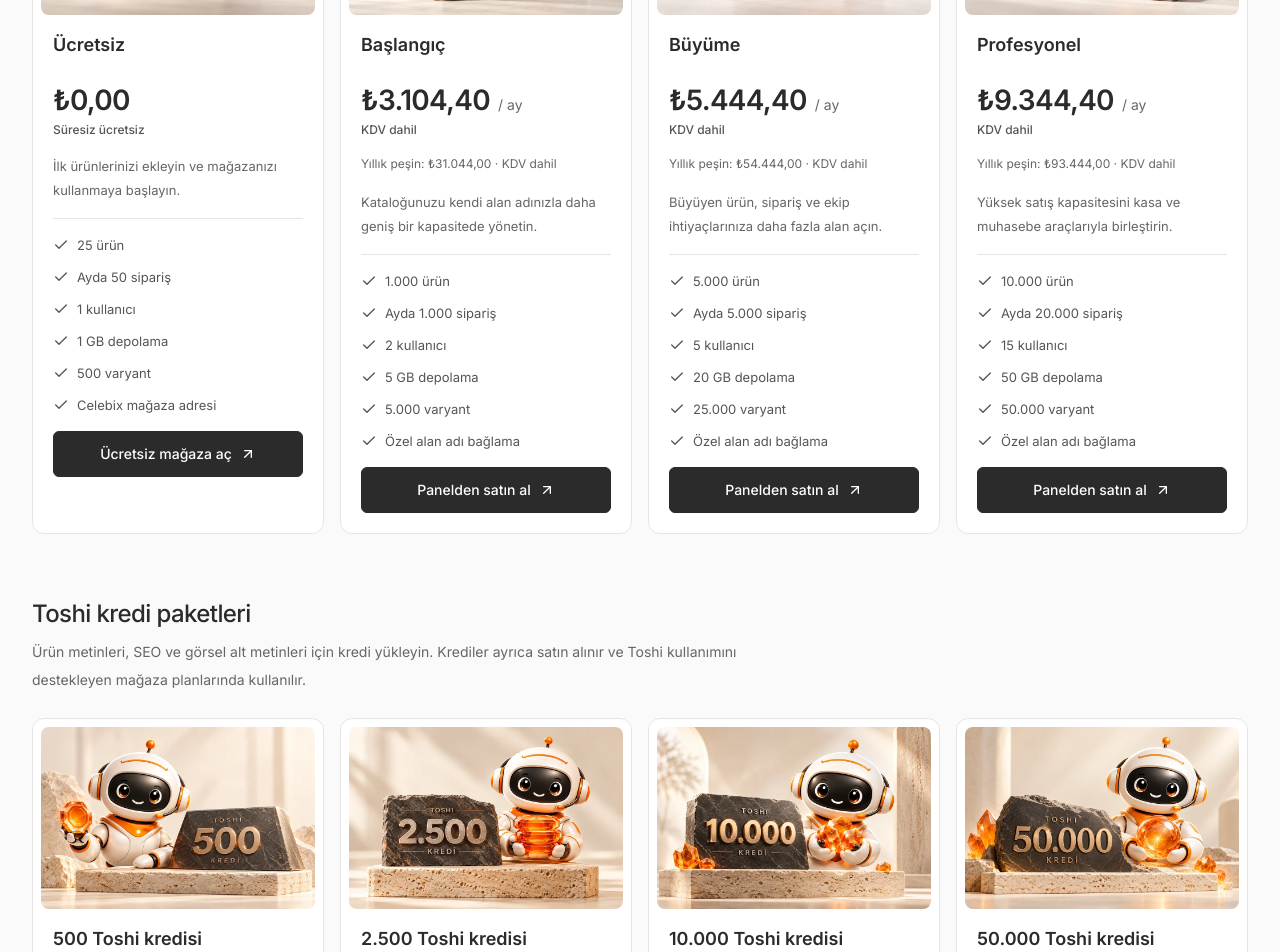
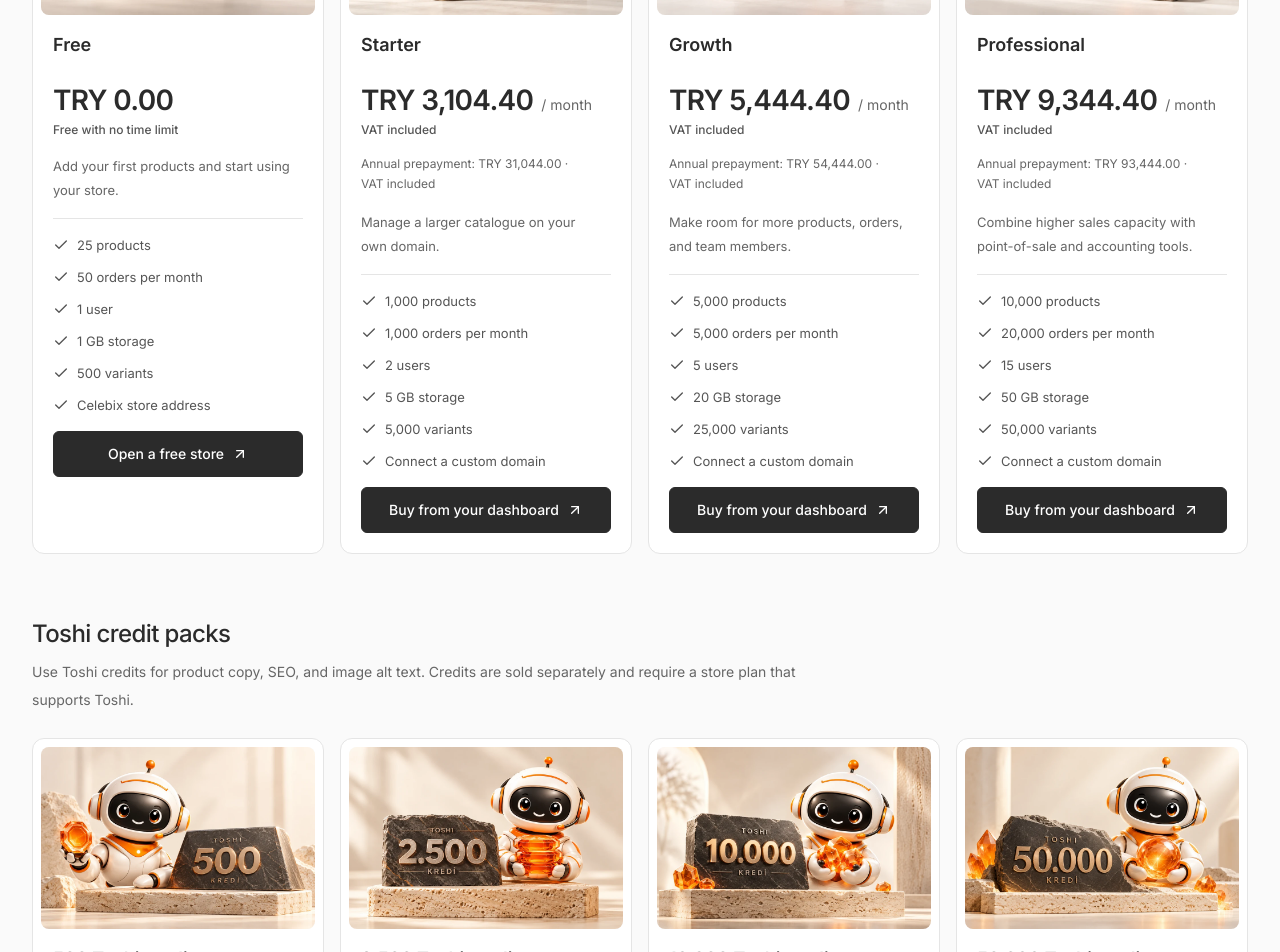
Before and after one commit to Webintoshi/celebix, a Next.js app: page /en/e-ticaret-paketleri in a window 1280 px wide. Shown: the part 1040-1992 px from the top of the page. Built offline with nearby package versions, Linux system fonts and the light colour scheme.

Commit message:
Update Celebix content in components/public-products

```diff
--- a/components/public-products/PublicProductCatalog.tsx
+++ b/components/public-products/PublicProductCatalog.tsx
@@ -3,21 +3,50 @@
 import { useState, type ReactNode } from 'react';
 import { ArrowUpRight, Check } from 'lucide-react';
 import catalog from './catalog.snapshot.json';
+import { englishPlanNames } from './schema.mjs';
 
 const PANEL_LOGIN = 'https://panel.saas-staging.celebix.net/login';
 const REGISTER = 'https://kayit.celebix.net/';
-const money = (cents: number) => new Intl.NumberFormat('tr-TR', { style: 'currency', currency: 'TRY' }).format(cents / 100);
-const count = (value: number) => value.toLocaleString('tr-TR');
 type Price = { netCents: number; vatCents: number; totalCents: number };
 const CARD = 'flex min-w-0 flex-col rounded-xl border border-[#e5e5e5] bg-white p-2';
 const BODY = 'flex flex-1 flex-col gap-4 px-3 pb-3 pt-4';
 const LINK = 'inline-flex min-h-11 w-full items-center justify-center gap-2 rounded-md border border-[#2b2b2b] bg-[#2b2b2b] px-4 py-3 text-sm font-medium text-white transition-colors hover:bg-[#414141] focus-visible:outline focus-visible:outline-2 focus-visible:outline-offset-4 focus-visible:outline-[#2b2b2b]';
-const PLAN_COPY: Record<string, string> = {
-  free_starter: 'İlk ürünlerinizi ekleyin ve mağazanızı kullanmaya başlayın.',
-  starter: 'Kataloğunuzu kendi alan adınızla daha geniş bir kapasitede yönetin.',
-  growth: 'Büyüyen ürün, sipariş ve ekip ihtiyaçlarınıza daha fazla alan açın.',
-  professional: 'Yüksek satış kapasitesini kasa ve muhasebe araçlarıyla birleştirin.',
+const copy = {
+  tr: {
+    language: 'tr-TR', catalog: 'Paketler ve fiyatlar', intro: 'Mağaza paketleri ve Toshi kredileri. Fiyatlara KDV dahildir.', groups: 'Ürün grupları',
+    plans: 'Mağaza paketleri', credits: 'Toshi kredi paketleri', payment: 'Satın alımlar iyzico ile tamamlanır.',
+    terms: 'Aylık veya yıllık peşin ödeme. Otomatik yenileme yok.', termGroup: 'Paket ödeme dönemi', monthly: 'Aylık', annual: 'Yıllık', month: 'ay', year: 'yıl',
+    vat: 'KDV dahil', free: 'Süresiz ücretsiz', register: 'Ücretsiz mağaza aç', buy: 'Panelden satın al', annualPayment: 'Yıllık peşin', monthlyPayment: 'Aylık ödeme',
+    products: (n: string) => `${n} ürün`, orders: (n: string) => `Ayda ${n} sipariş`, staff: (n: string) => `${n} kullanıcı`, storage: 'GB depolama', variants: 'varyant',
+    domain: 'Özel alan adı bağlama', subdomain: 'Celebix mağaza adresi', creditName: (n: string) => `${n} Toshi kredisi`,
+    creditsIntro: 'Ürün metinleri, SEO ve görsel alt metinleri için kredi yükleyin. Krediler ayrıca satın alınır ve Toshi kullanımını destekleyen mağaza planlarında kullanılır.',
+    creditBalance: 'Mağazanızın Toshi bakiyesine eklenir.', oneTime: 'Tek seferlik satın alma',
+    planCopy: {
+      free_starter: 'İlk ürünlerinizi ekleyin ve mağazanızı kullanmaya başlayın.',
+      starter: 'Kataloğunuzu kendi alan adınızla daha geniş bir kapasitede yönetin.',
+      growth: 'Büyüyen ürün, sipariş ve ekip ihtiyaçlarınıza daha fazla alan açın.',
+      professional: 'Yüksek satış kapasitesini kasa ve muhasebe araçlarıyla birleştirin.',
+    } satisfies Record<string, string>,
+  },
+  en: {
+    language: 'en-GB', catalog: 'Plans and pricing', intro: 'Store plans and Toshi credits. Prices include VAT.', groups: 'Product groups',
+    plans: 'Store plans', credits: 'Toshi credit packs', payment: 'Payments are processed through iyzico.',
+    terms: 'Pay monthly or yearly in advance. Plans do not renew automatically.', termGroup: 'Plan billing period', monthly: 'Monthly', annual: 'Yearly', month: 'month', year: 'year',
+    vat: 'VAT included', free: 'Free with no time limit', register: 'Open a free store', buy: 'Buy from your dashboard', annualPayment: 'Annual prepayment', monthlyPayment: 'Monthly payment',
+    products: (n: string) => `${n} products`, orders: (n: string) => `${n} orders per month`, staff: (n: string) => `${n} ${n === '1' ? 'user' : 'users'}`, storage: 'GB storage', variants: 'variants',
+    domain: 'Connect a custom domain', subdomain: 'Celebix store address', creditName: (n: string) => `${n} Toshi credits`,
+    creditsIntro: 'Use Toshi credits for product copy, SEO, and image alt text. Credits are sold separately and require a store plan that supports Toshi.',
+    creditBalance: 'Added to your store’s Toshi balance.', oneTime: 'One-time purchase',
+    planCopy: {
+      free_starter: 'Add your first products and start using your store.',
+      starter: 'Manage a larger catalogue on your own domain.',
+      growth: 'Make room for more products, orders, and team members.',
+      professional: 'Combine higher sales capacity with point-of-sale and accounting tools.',
+    } satisfies Record<string, string>,
+  },
 };
+const planNames: Record<string, string> = englishPlanNames;
+type CatalogCopy = (typeof copy)[keyof typeof copy];
 
 function Artwork({ src }: { src: string }) {
   return <img src={src} alt="" width={960} height={640} loading="lazy" decoding="async" className="aspect-[3/2] h-auto w-full rounded-lg bg-[#fafafa] object-contain" />;
@@ -25,40 +54,44 @@ function Artwork({ src }: { src: string }) {
 function Features({ children }: { children: ReactNode[] }) {
   return <ul className="grid gap-3 border-t border-[#e5e5e5] pt-4 text-[13px] leading-5 text-[#555]">{children.map((feature, index) => <li key={index} className="flex gap-2"><Check size={16} className="mt-0.5 shrink-0" aria-hidden="true" /><span>{feature}</span></li>)}</ul>;
 }
-function PriceBlock({ price, term, priceTop = false }: { price: Price; term?: string; priceTop?: boolean }) {
+function PriceBlock({ price, term, text, priceTop = false }: { price: Price; term?: string; text: CatalogCopy; priceTop?: boolean }) {
+  const money = new Intl.NumberFormat(text.language, { style: 'currency', currency: 'TRY' });
   const free = price.totalCents === 0;
-  return <div className={priceTop ? 'pt-2' : 'mt-auto pt-2'}><div className="flex flex-wrap items-baseline gap-x-2"><strong className="text-[28px] font-semibold leading-tight tracking-tight">{money(price.totalCents)}</strong>{term && !free ? <span className="text-sm text-[#666]">/ {term}</span> : null}</div><p className="mt-1 text-xs font-medium text-[#555]">{free ? 'Süresiz ücretsiz' : 'KDV dahil'}</p></div>;
+  return <div className={priceTop ? 'pt-2' : 'mt-auto pt-2'}><div className="flex flex-wrap items-baseline gap-x-2"><strong className="text-[28px] font-semibold leading-tight tracking-tight">{money.format(price.totalCents / 100)}</strong>{term && !free ? <span className="text-sm text-[#666]">/ {term}</span> : null}</div><p className="mt-1 text-xs font-medium text-[#555]">{free ? text.free : text.vat}</p></div>;
 }
-function PurchaseLink({ name, free = false }: { name: string; free?: boolean }) {
-  return <a href={free ? REGISTER : PANEL_LOGIN} className={LINK}>{free ? 'Ücretsiz mağaza aç' : 'Panelden satın al'}<span className="sr-only"> · {name}</span><ArrowUpRight size={16} aria-hidden="true" /></a>;
+function PurchaseLink({ name, text, free = false }: { name: string; text: CatalogCopy; free?: boolean }) {
+  return <a href={free ? REGISTER : PANEL_LOGIN} className={LINK}>{free ? text.register : text.buy}<span className="sr-only"> · {name}</span><ArrowUpRight size={16} aria-hidden="true" /></a>;
 }
 
-export default function PublicProductCatalog() {
+export default function PublicProductCatalog({ locale = 'tr' }: { locale?: 'tr' | 'en' }) {
+  const text = copy[locale];
+  const count = (value: number) => value.toLocaleString(text.language);
+  const money = (cents: number) => new Intl.NumberFormat(text.language, { style: 'currency', currency: 'TRY' }).format(cents / 100);
   const [term, setTerm] = useState<'monthly' | 'annual'>('monthly');
   return <section id="paketler" aria-labelledby="catalog-title" className="scroll-mt-24 border-t border-[#e5e5e5] bg-[#fafafa] px-5 py-10 text-[#2b2b2b] sm:px-8 sm:py-16 lg:py-24">
     <div className="mx-auto grid max-w-[1400px] gap-8 lg:gap-16">
-      <header className="max-w-3xl"><h2 id="catalog-title" className="text-3xl font-medium leading-tight tracking-tight sm:text-4xl">Paketler ve fiyatlar</h2><p className="mt-4 text-sm leading-7 text-[#666]">Mağaza paketleri ve Toshi kredileri. Fiyatlara KDV dahildir.</p></header>
+      <header className="max-w-3xl"><h2 id="catalog-title" className="text-3xl font-medium leading-tight tracking-tight sm:text-4xl">{text.catalog}</h2><p className="mt-4 text-sm leading-7 text-[#666]">{text.intro}</p></header>
       <div className="flex flex-col gap-5 border-y border-[#e5e5e5] py-4 md:flex-row md:items-center md:justify-between">
-        <nav aria-label="Ürün grupları" className="flex flex-wrap gap-x-6 gap-y-3 text-sm font-medium"><a className="rounded-sm underline-offset-4 hover:underline focus-visible:outline focus-visible:outline-2 focus-visible:outline-offset-4" href="#magaza-paketleri">Mağaza paketleri</a><a className="rounded-sm underline-offset-4 hover:underline focus-visible:outline focus-visible:outline-2 focus-visible:outline-offset-4" href="#toshi-kredileri">Toshi kredileri</a></nav>
-        <p className="max-w-xl text-xs leading-6 text-[#666]">Satın alımlar iyzico ile tamamlanır.</p>
+        <nav aria-label={text.groups} className="flex flex-wrap gap-x-6 gap-y-3 text-sm font-medium"><a className="rounded-sm underline-offset-4 hover:underline focus-visible:outline focus-visible:outline-2 focus-visible:outline-offset-4" href="#magaza-paketleri">{text.plans}</a><a className="rounded-sm underline-offset-4 hover:underline focus-visible:outline focus-visible:outline-2 focus-visible:outline-offset-4" href="#toshi-kredileri">{text.credits}</a></nav>
+        <p className="max-w-xl text-xs leading-6 text-[#666]">{text.payment}</p>
       </div>
 
       <section id="magaza-paketleri" aria-labelledby="plans-title" className="scroll-mt-24">
-        <div className="mb-6 flex flex-col gap-5 sm:flex-row sm:items-center sm:justify-between"><div><h2 id="plans-title" className="text-2xl font-medium tracking-tight">Mağaza paketleri</h2><p className="mt-2 text-sm leading-6 text-[#666]">Aylık veya yıllık peşin ödeme. Otomatik yenileme yok.</p></div><div role="group" aria-label="Paket ödeme dönemi" className="inline-flex self-start rounded-full border border-[#ddd] bg-white p-1">{(['monthly', 'annual'] as const).map(value => <button key={value} type="button" aria-pressed={term === value} onClick={() => setTerm(value)} className={`min-h-11 min-w-24 rounded-full px-5 text-sm font-medium focus-visible:outline focus-visible:outline-2 focus-visible:outline-offset-2 focus-visible:outline-[#2b2b2b] ${term === value ? 'bg-[#2b2b2b] text-white' : 'text-[#666]'}`}>{value === 'monthly' ? 'Aylık' : 'Yıllık'}</button>)}</div></div>
-        <div className="grid grid-cols-1 gap-4 sm:grid-cols-2 xl:grid-cols-4">{catalog.plans.map(plan => <article id={`urun-paket-${plan.code}`} key={plan.id} data-public-product={plan.id} data-public-kind="package" className={CARD}>
-          <Artwork src={plan.image} /><div className={BODY}><h3 className="text-lg font-semibold">{plan.name}</h3>
-            <PriceBlock price={plan[term]} term={term === 'monthly' ? 'ay' : 'yıl'} priceTop />
-            {plan.monthly.totalCents ? <p className="text-xs leading-5 text-[#666]">{term === 'monthly' ? `Yıllık peşin: ${money(plan.annual.totalCents)}` : `Aylık ödeme: ${money(plan.monthly.totalCents)}`} · KDV dahil</p> : null}
-            <p className="text-[13px] leading-6 text-[#666]">{PLAN_COPY[plan.code]}</p>
-            <Features>{[`${count(plan.limits.products)} ürün`, `Ayda ${count(plan.limits.monthlyOrders)} sipariş`, `${count(plan.limits.staff)} kullanıcı`, `${plan.limits.storageBytes / 1_000_000_000} GB depolama`, `${count(plan.variantLimit)} varyant`, plan.limits.customDomains ? 'Özel alan adı bağlama' : 'Celebix mağaza adresi']}</Features>
-            <PurchaseLink name={plan.name} free={plan.monthly.totalCents === 0} />
+        <div className="mb-6 flex flex-col gap-5 sm:flex-row sm:items-center sm:justify-between"><div><h2 id="plans-title" className="text-2xl font-medium tracking-tight">{text.plans}</h2><p className="mt-2 text-sm leading-6 text-[#666]">{text.terms}</p></div><div role="group" aria-label={text.termGroup} className="inline-flex self-start rounded-full border border-[#ddd] bg-white p-1">{(['monthly', 'annual'] as const).map(value => <button key={value} type="button" aria-pressed={term === value} onClick={() => setTerm(value)} className={`min-h-11 min-w-24 rounded-full px-5 text-sm font-medium focus-visible:outline focus-visible:outline-2 focus-visible:outline-offset-2 focus-visible:outline-[#2b2b2b] ${term === value ? 'bg-[#2b2b2b] text-white' : 'text-[#666]'}`}>{value === 'monthly' ? text.monthly : text.annual}</button>)}</div></div>
+        <div className="grid grid-cols-1 gap-4 sm:grid-cols-2 xl:grid-cols-4">{catalog.plans.map((plan) => <article id={`urun-paket-${plan.code}`} key={plan.id} data-public-product={plan.id} data-public-kind="package" className={CARD}>
+          <Artwork src={plan.image} /><div className={BODY}><h3 className="text-lg font-semibold">{locale === 'en' ? planNames[plan.code] ?? plan.name : plan.name}</h3>
+            <PriceBlock price={plan[term]} term={term === 'monthly' ? text.month : text.year} text={text} priceTop />
+            {plan.monthly.totalCents ? <p className="text-xs leading-5 text-[#666]">{term === 'monthly' ? `${text.annualPayment}: ${money(plan.annual.totalCents)}` : `${text.monthlyPayment}: ${money(plan.monthly.totalCents)}`} · {text.vat}</p> : null}
+            <p className="text-[13px] leading-6 text-[#666]">{text.planCopy[plan.code as keyof typeof text.planCopy]}</p>
+            <Features>{[text.products(count(plan.limits.products)), text.orders(count(plan.limits.monthlyOrders)), text.staff(count(plan.limits.staff)), `${plan.limits.storageBytes / 1_000_000_000} ${text.storage}`, `${count(plan.variantLimit)} ${text.variants}`, plan.limits.customDomains ? text.domain : text.subdomain]}</Features>
+            <PurchaseLink name={locale === 'en' ? planNames[plan.code] ?? plan.name : plan.name} text={text} free={plan.monthly.totalCents === 0} />
           </div>
         </article>)}</div>
       </section>
 
-      <section id="toshi-kredileri" aria-labelledby="credits-title" className="scroll-mt-24"><div className="mb-6 max-w-3xl"><h2 id="credits-title" className="text-2xl font-medium tracking-tight">Toshi kredi paketleri</h2><p className="mt-2 text-sm leading-7 text-[#666]">Ürün metinleri, SEO ve görsel alt metinleri için kredi yükleyin. Krediler ayrıca satın alınır ve Toshi kullanımını destekleyen mağaza planlarında kullanılır.</p></div>
+      <section id="toshi-kredileri" aria-labelledby="credits-title" className="scroll-mt-24"><div className="mb-6 max-w-3xl"><h2 id="credits-title" className="text-2xl font-medium tracking-tight">{text.credits}</h2><p className="mt-2 text-sm leading-7 text-[#666]">{text.creditsIntro}</p></div>
         <div className="grid grid-cols-1 gap-4 sm:grid-cols-2 xl:grid-cols-4">{catalog.credits.filter(offer => offer.id !== 'toshi-test-1').map(offer => <article id={`urun-kredi-${offer.id}`} key={offer.id} data-public-product={offer.id} data-public-kind="toshi_credit" className={CARD}>
-          <Artwork src={offer.image} /><div className={BODY}><h3 className="text-lg font-semibold">{`${count(offer.credits)} Toshi kredisi`}</h3><p className="text-[13px] leading-6 text-[#666]">Mağazanızın Toshi bakiyesine eklenir.</p><PriceBlock price={offer} /><p className="text-xs leading-5 text-[#666]">Tek seferlik satın alma</p><PurchaseLink name={`${count(offer.credits)} Toshi kredisi`} /></div>
+          <Artwork src={offer.image} /><div className={BODY}><h3 className="text-lg font-semibold">{text.creditName(count(offer.credits))}</h3><p className="text-[13px] leading-6 text-[#666]">{text.creditBalance}</p><PriceBlock price={offer} text={text} /><p className="text-xs leading-5 text-[#666]">{text.oneTime}</p><PurchaseLink name={text.creditName(count(offer.credits))} text={text} /></div>
         </article>)}</div>
       </section>
     </div>
--- a/components/public-products/schema.mjs
+++ b/components/public-products/schema.mjs
@@ -1,4 +1,4 @@
-const PAGE = 'https://celebix.net/tr/e-ticaret-paketleri';
+export const englishPlanNames = { free_starter: 'Free', starter: 'Starter', growth: 'Growth', professional: 'Professional' };
 function offer(name, price, url) {
   const amount = (price.totalCents / 100).toFixed(2);
   return {
@@ -7,16 +7,20 @@ function offer(name, price, url) {
   };
 }
 /** Presentation metadata uses the same reviewed snapshot as the visible catalog. */
-export function publicProductCatalogSchema(catalog) {
+export function publicProductCatalogSchema(catalog, locale = 'tr') {
+  const isTr = locale === 'tr';
+  const page = `https://celebix.net/${locale}/e-ticaret-paketleri`;
+  const language = isTr ? 'tr-TR' : 'en-GB';
   const products = [
     ...catalog.plans.map(plan => {
-      const url = `${PAGE}#urun-paket-${plan.code}`;
-      return { name: plan.name, sku: plan.id, image: `https://celebix.net${plan.image}`, url, offers: [offer(`${plan.name} · Aylık peşin ödeme`, plan.monthly, url), offer(`${plan.name} · Yıllık peşin ödeme`, plan.annual, url)] };
+      const url = `${page}#urun-paket-${plan.code}`;
+      const name = isTr ? plan.name : englishPlanNames[plan.code] ?? plan.name;
+      return { name, sku: plan.id, image: `https://celebix.net${plan.image}`, url, offers: [offer(`${name} · ${isTr ? 'Aylık peşin ödeme' : 'Monthly prepayment'}`, plan.monthly, url), offer(`${name} · ${isTr ? 'Yıllık peşin ödeme' : 'Annual prepayment'}`, plan.annual, url)] };
     }),
     ...catalog.credits.filter(credit=>credit.id!=='toshi-test-1').map(credit => {
-      const name = `${credit.credits.toLocaleString('tr-TR')} Toshi kredisi`, url = `${PAGE}#urun-kredi-${credit.id}`;
-      return { name, sku: credit.id, image: `https://celebix.net${credit.image}`, url, offers: [offer(`${name} · Tek seferlik satın alma`, credit, url)] };
+      const name = `${credit.credits.toLocaleString(language)} ${isTr ? 'Toshi kredisi' : 'Toshi credits'}`, url = `${page}#urun-kredi-${credit.id}`;
+      return { name, sku: credit.id, image: `https://celebix.net${credit.image}`, url, offers: [offer(`${name} · ${isTr ? 'Tek seferlik satın alma' : 'One-time purchase'}`, credit, url)] };
     }),
   ];
-  return { '@context': 'https://schema.org', '@type': 'ItemList', name: 'Celebix ürünleri', numberOfItems: products.length, itemListElement: products.map((product, index) => ({ '@type': 'ListItem', position: index + 1, item: { '@type': 'Product', ...product } })) };
+  return { '@context': 'https://schema.org', '@type': 'ItemList', name: isTr ? 'Celebix ürünleri' : 'Celebix products', numberOfItems: products.length, itemListElement: products.map((product, index) => ({ '@type': 'ListItem', position: index + 1, item: { '@type': 'Product', ...product } })) };
 }
```
